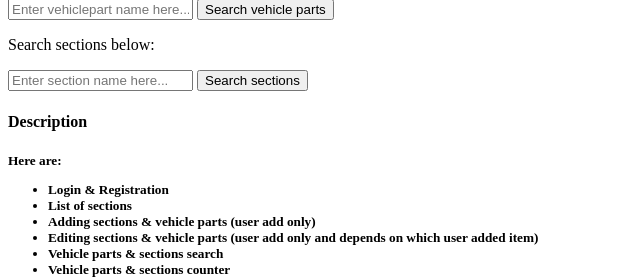
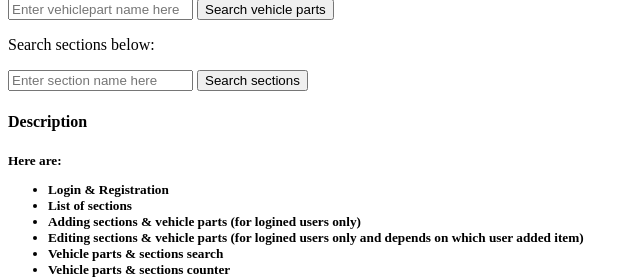
Before and after one commit to alexrybalka/django_web, a Django app: page / in a window 1280 px wide. Shown: the part 146-423 px from the top of the page, without its empty margins (0-640 px from the left). Run offline with Django 3.2, Linux system fonts and the light colour scheme; data that the repository does not hold is empty.

Commit message:
description fix

```diff
--- a/website/web_car/templates/web_car/index.html
+++ b/website/web_car/templates/web_car/index.html
@@ -20,8 +20,9 @@
     <ul>
         <li>Login & Registration</li>
         <li>List of sections</li>
-        <li>Adding sections & vehicle parts (user add only)</li>
-        <li>Editing sections & vehicle parts (user add only and depends on which user added item)</li>
+        <li>Adding sections & vehicle parts (for logined users only)</li>
+        <li>Editing sections & vehicle parts
+            (for logined users only and depends on which user added item)</li>
         <li>Vehicle parts & sections search</li>
         <li>Vehicle parts & sections counter</li>
     </ul>
--- a/website/web_car/templates/web_car/search-sections.html
+++ b/website/web_car/templates/web_car/search-sections.html
@@ -7,7 +7,7 @@
 <body>
 <form method="get" action="{% url 'section-search-result' %}">
     <input name="section_search" type="text"
-    placeholder="{{request.GET.section_search|default:"Enter section name here..."}}">
+    placeholder="{{request.GET.section_search|default:"Enter section name here"}}">
     <button type="submit">Search sections</button>
 </form>
 </body>
--- a/website/web_car/templates/web_car/search-vehicleparts.html
+++ b/website/web_car/templates/web_car/search-vehicleparts.html
@@ -7,7 +7,7 @@
 <body>
 <form method="get" action="{% url 'vehiclepart-search-result' %}">
     <input name="vehiclepart_search" type="text"
-    placeholder="{{request.GET.vehiclepart_search|default:"Enter vehiclepart name here..."}}">
+    placeholder="{{request.GET.vehiclepart_search|default:"Enter vehiclepart name here"}}">
     <button type="submit">Search vehicle parts</button>
 </form>
 </body>
```
